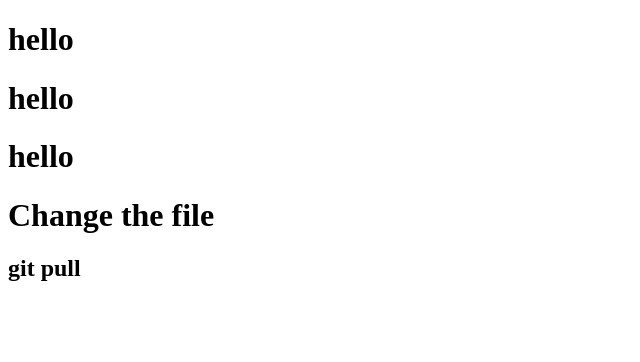
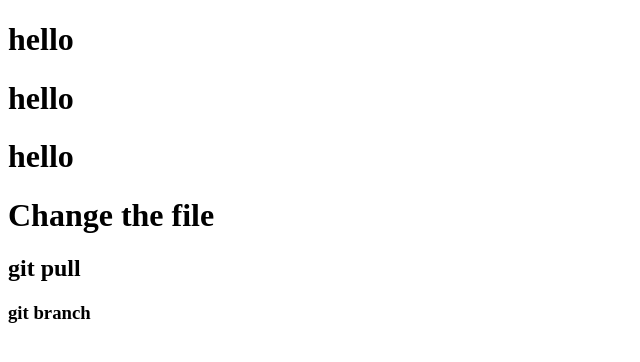
Before and after one commit to sabbirhosssen/Git-learn, a plain HTML site: page index.html in a window 1280 px wide. Shown: the whole page, without its empty margins (0-640 px from the left). Drawn offline with Linux system fonts and the light colour scheme.

Commit message:
added bug fix change

```diff
--- a/index.html
+++ b/index.html
@@ -12,5 +12,6 @@
     <h1>hello</h1>
     <h1>Change the file</h1>
     <h2>git pull</h2>
+    <h3>git branch</h3>
   </body>
 </html>
```
